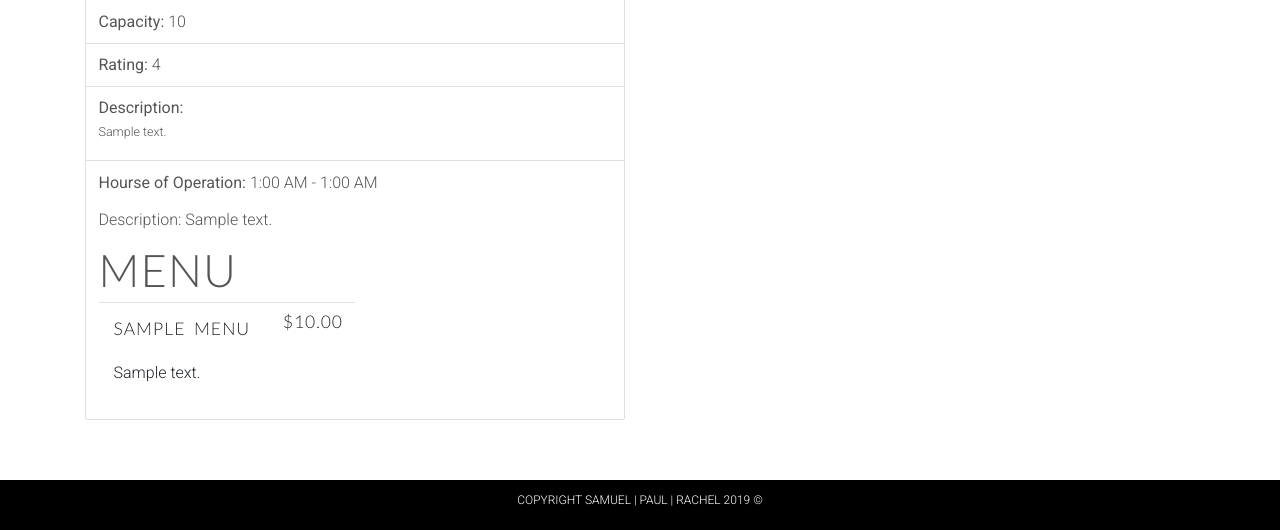
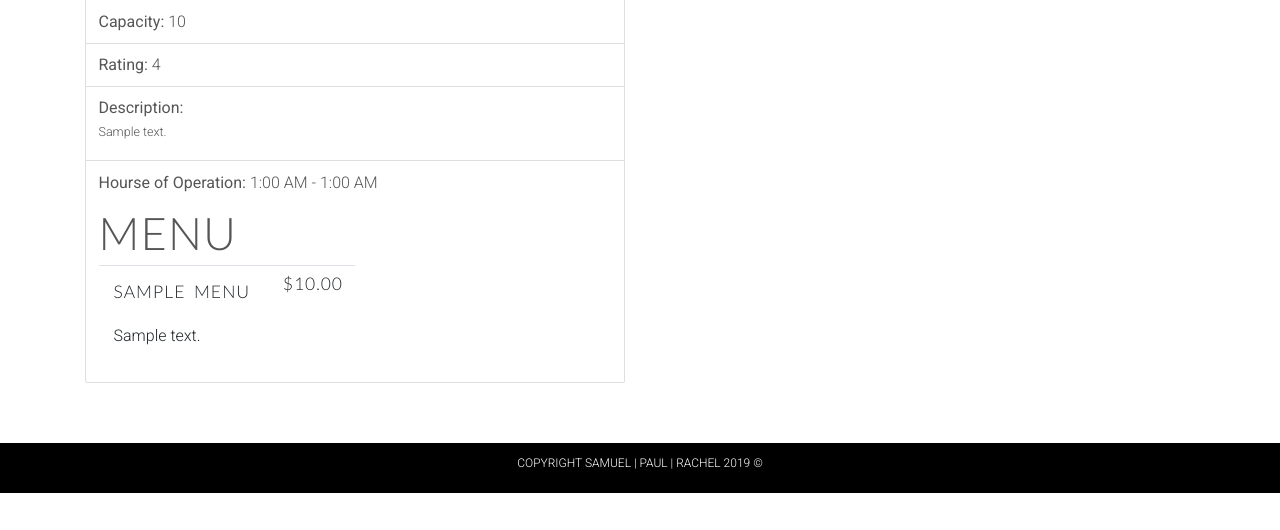
Before and after one commit to rchan3/restaurant_booking_app, a Django app: page /restaurants/1/ in a window 1280 px wide. Shown: the part 272-802 px from the top of the page. Run offline with Django 3.2, Linux system fonts and the light colour scheme; tables that the repository leaves empty hold one stand-in row (Sample ...); some libraries are stand-ins or nearby versions.

Commit message:
another merge fix

```diff
--- a/main_app/templates/restaurant/detail.html
+++ b/main_app/templates/restaurant/detail.html
@@ -54,7 +54,7 @@
 
                         {% endif %}
                     </p>
-                    <p>Description: {{restaurant.description}}</p>
+
                     {% if restaurant.owner == request.user %}
                     <div>
                         <h2>add menu item</h2>
```
